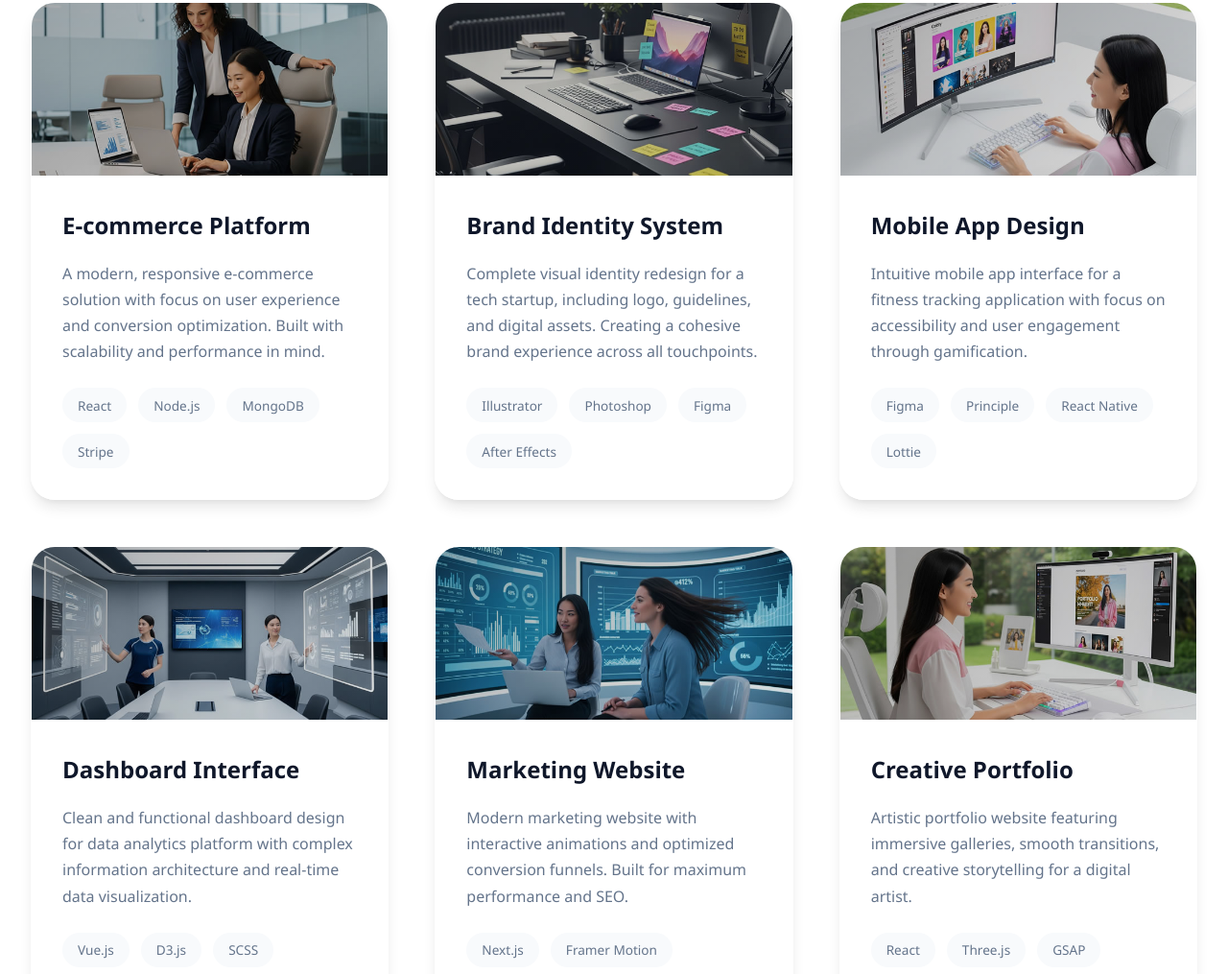
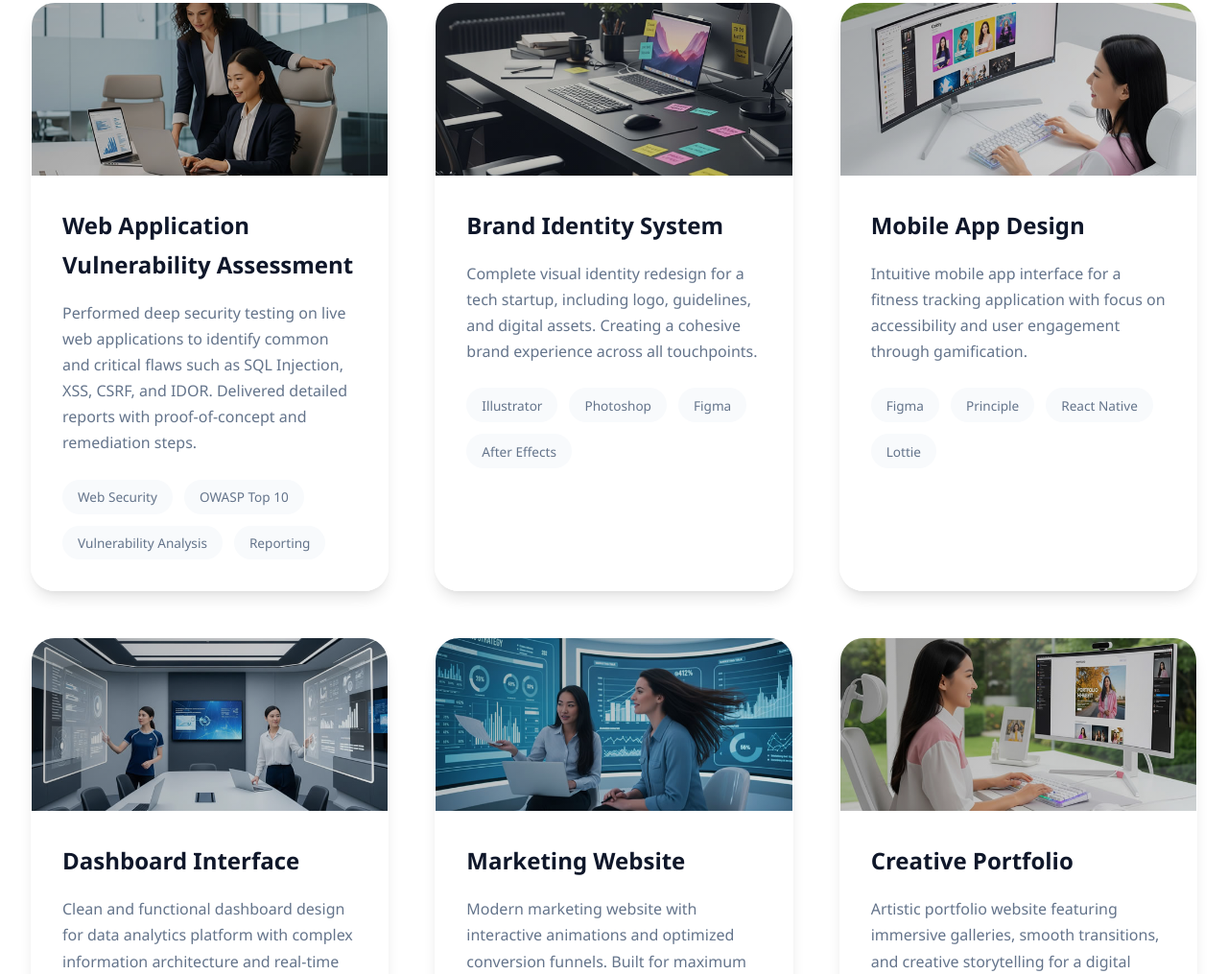
Before and after one commit to mamunrana-arm/seartechit, a plain HTML site: page index.html in a window 1280 px wide. Shown: the part 2182-3197 px from the top of the page at 96% size. Drawn offline with Linux system fonts and the light colour scheme.

Commit message:
Update index.html

```diff
--- a/index.html
+++ b/index.html
@@ -94,13 +94,13 @@ https://templatemo.com/tm-593-personal-shape
                 <div class="portfolio-item">
                     <div class="portfolio-image"></div>
                     <div class="portfolio-content">
-                        <h4>E-commerce Platform</h4>
-                        <p>A modern, responsive e-commerce solution with focus on user experience and conversion optimization. Built with scalability and performance in mind.</p>
+                        <h4>Web Application Vulnerability Assessment</h4>
+                        <p>Performed deep security testing on live web applications to identify common and critical flaws such as SQL Injection, XSS, CSRF, and IDOR. Delivered detailed reports with proof-of-concept and remediation steps.</p>
                         <div class="portfolio-tech">
-                            <span class="tech-tag">React</span>
-                            <span class="tech-tag">Node.js</span>
-                            <span class="tech-tag">MongoDB</span>
-                            <span class="tech-tag">Stripe</span>
+                            <span class="tech-tag">Web Security</span>
+                            <span class="tech-tag">OWASP Top 10</span>
+                            <span class="tech-tag">Vulnerability Analysis</span>
+                            <span class="tech-tag">Reporting</span>
                         </div>
                     </div>
                 </div>
```
